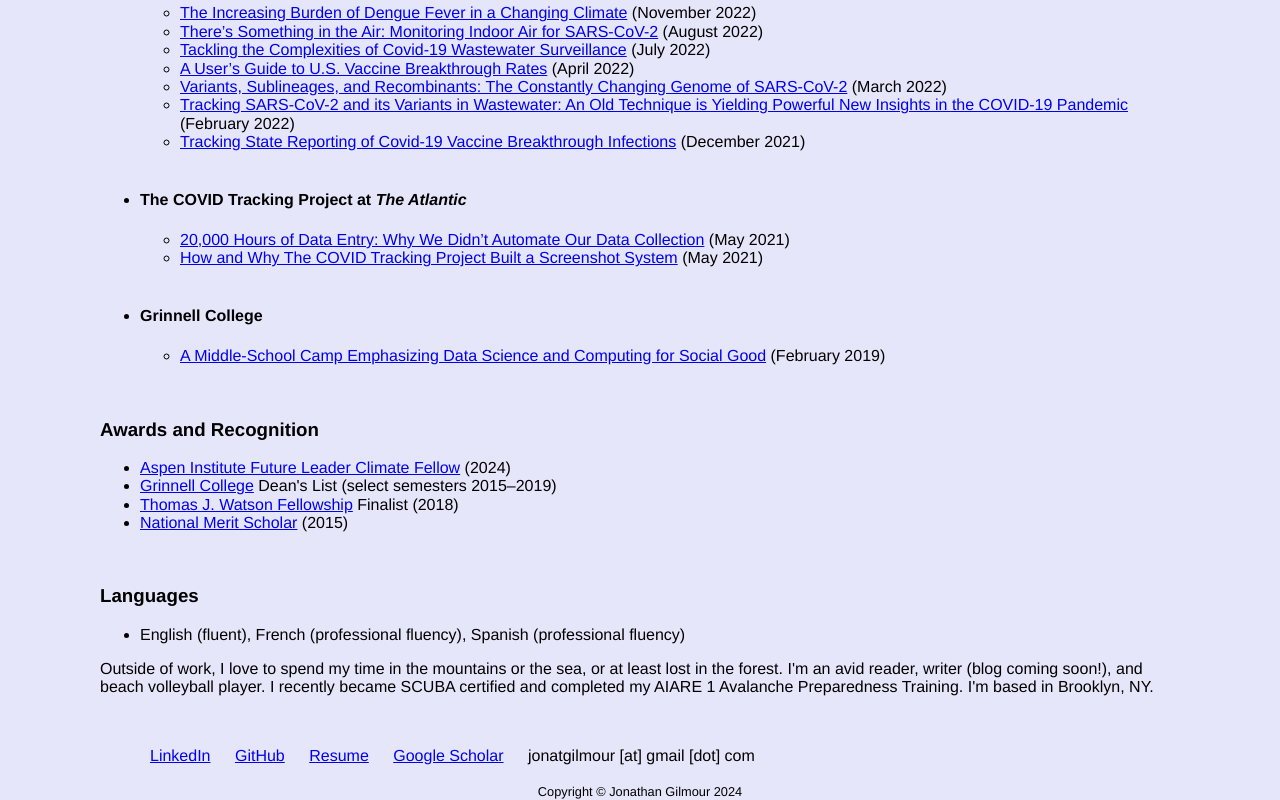
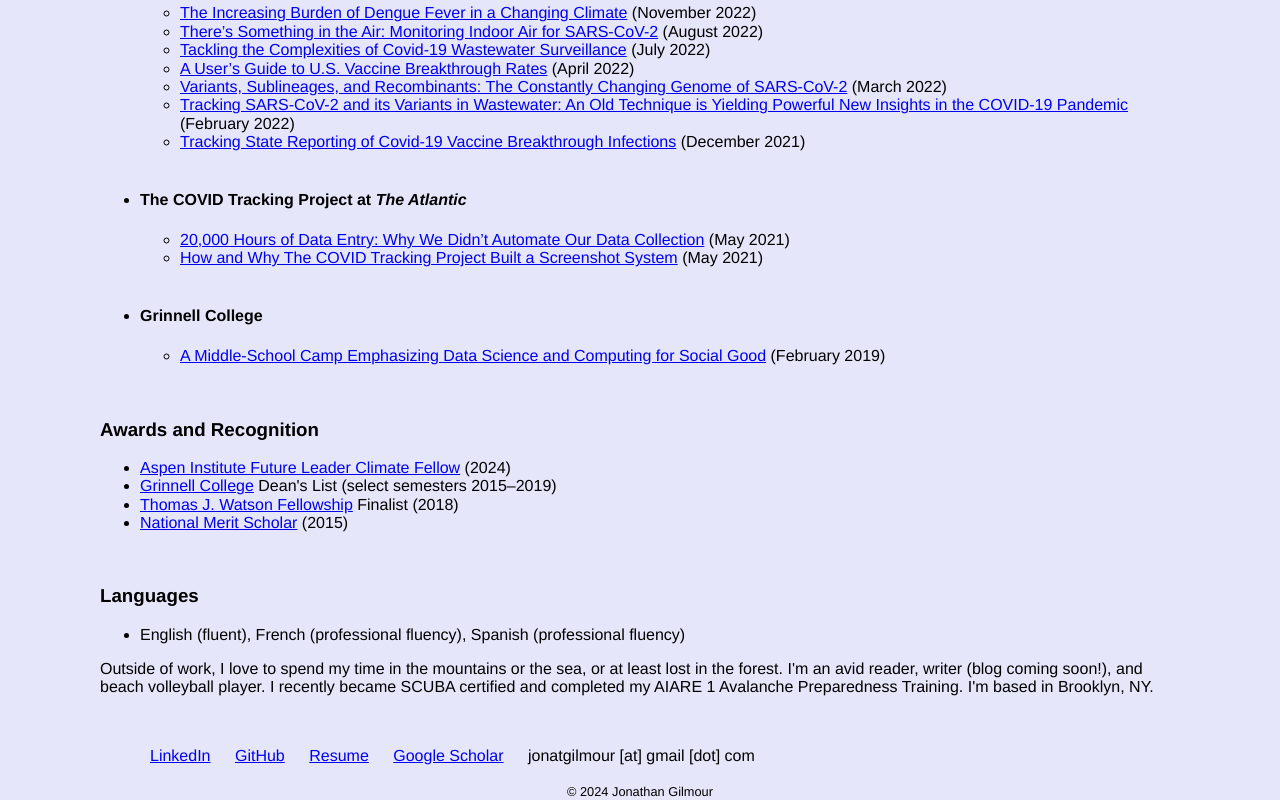
Before and after one commit to gilmourj/gilmourj.github.io, a plain HTML site: page index.html in a window 1280 px wide. Shown: the part 789-1589 px from the top of the page. Drawn offline with nearby package versions, Linux system fonts and the light colour scheme.

Commit message:
Update index.html

```diff
--- a/index.html
+++ b/index.html
@@ -122,4 +122,4 @@
     <li-a>jonatgilmour [at] gmail [dot] com</li-a>
 </ul>
 </body>
-<footer> <small> Copyright &copy; Jonathan Gilmour 2024</small> </footer>
+<footer> <small> &copy; 2024 Jonathan Gilmour</small> </footer>
```
